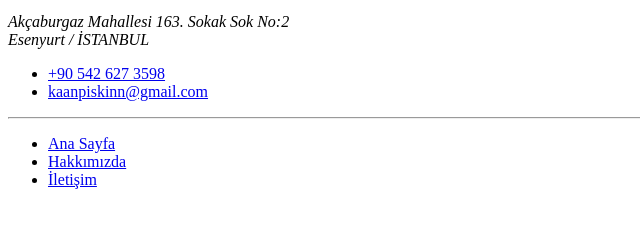
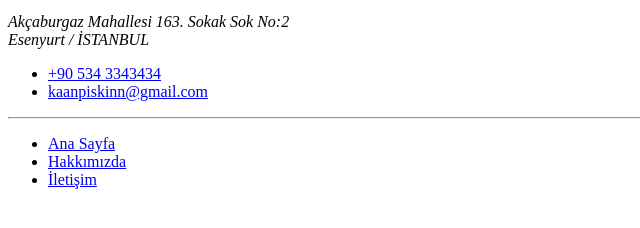
Before and after one commit to kaanpiskin/kodluyoruzBolumsonuhtml, a plain HTML site: page contact.html in a window 1280 px wide. Shown: the part 378-606 px from the top of the page, 0-640 px from the left. Drawn offline with Linux system fonts and the light colour scheme.

Commit message:
num degisikligi

```diff
--- a/contact.html
+++ b/contact.html
@@ -42,7 +42,7 @@
                 Esenyurt / İSTANBUL
             </address>
             <ul>
-                <li><a href="tel:05426273598">+90 542 627 3598</a></li>
+                <li><a href="tel:05343343434">+90 534 3343434</a></li>
                 <li><a href="mailto:kaanpiskinn@gmail.com">kaanpiskinn@gmail.com</a></li>
             </ul>
             <hr>
```
